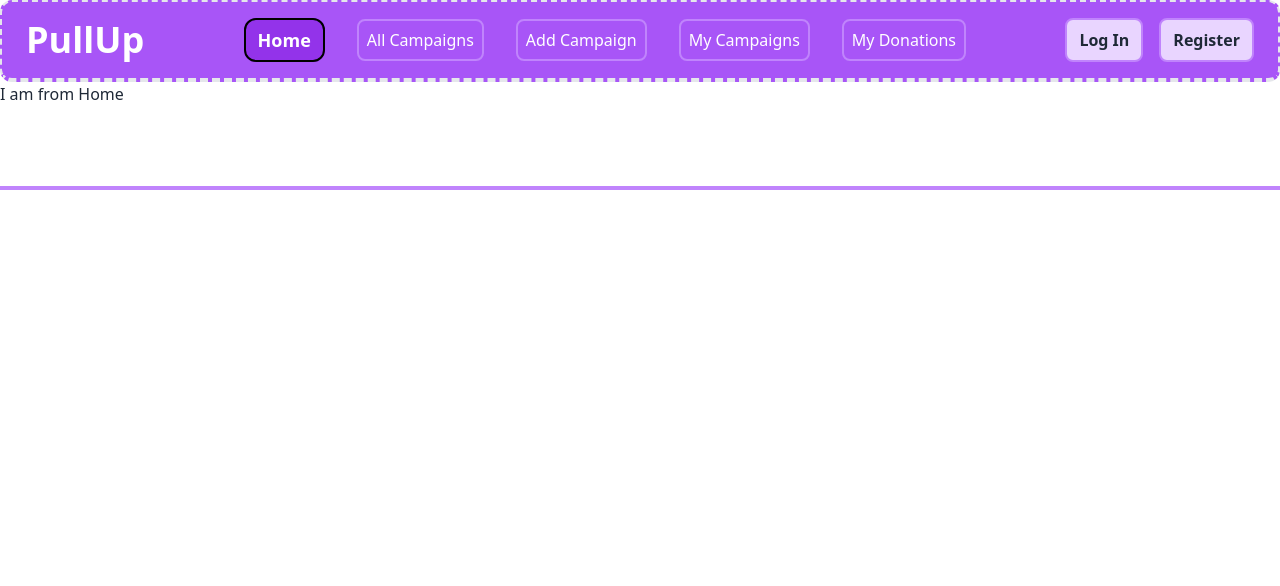
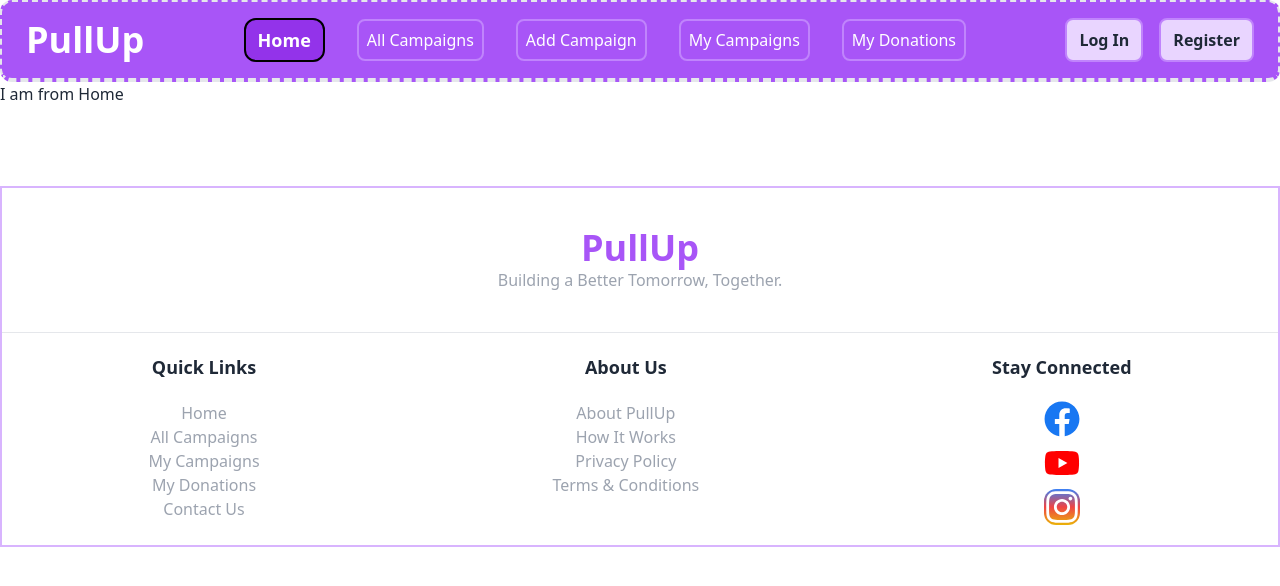
Before and after one commit to Rasadul-Islam/crowd-funding-client, a React (Vite) app: page / in a window 1280 px wide. Shown: the top 586 px of the page. Built offline with nearby package versions, Linux system fonts and the light colour scheme.

Commit message:
added footer section

```diff
--- a/src/components/Footer/Footer.jsx
+++ b/src/components/Footer/Footer.jsx
@@ -1,10 +1,44 @@
 import React from 'react';
+import { FaFacebook, FaInstagram, FaYoutube } from 'react-icons/fa';
 
 const Footer = () => {
     return (
-        <div className='mt-20 border-2 border-purple-400'>
-            <div>
-
+        <div className='mt-20 border-2 border-purple-300'>
+            <div className='text-center my-10'>
+                <h1 className='text-3xl lg:text-4xl font-bold text-purple-500'>PullUp</h1>
+                <p className='text-gray-400 text-base'>Building a Better Tomorrow, Together.</p>
+            </div>
+            <hr />
+            <div className='flex flex-col md:flex-row justify-around gap-y-10 my-5 '>
+                <div className='text-center'>
+                    <h1 className='font-bold text-lg mb-5 '>Quick Links</h1>
+                    <ul className='text-gray-400'>
+                        <li><a href='#'>Home</a></li>
+                        <li><a href='#'>All Campaigns</a></li>
+                        <li><a href='#'>My Campaigns</a></li>
+                        <li><a href='#'>My Donations
+                        </a></li>
+                        <li><a href='#'>Contact Us
+                        </a></li>
+                    </ul>
+                </div>
+                <div className='text-center'>
+                    <h1 className='font-bold text-lg mb-5 '>About Us</h1>
+                    <ul className='text-gray-400'>
+                        <li><a href='#'>About PullUp</a></li>
+                        <li><a href='#'>How It Works</a></li>
+                        <li><a href='#'>Privacy Policy</a></li>
+                        <li><a href='#'>Terms & Conditions</a></li>
+                    </ul>
+                </div>
+                <div className='text-center'>
+                    <h1 className='font-bold text-lg mb-5 '>Stay Connected</h1>
+                    <ul className='flex flex-col gap-2 text-gray-400 text-4xl items-center'>
+                        <li><a href='#' className='text-[#1877F2]'><FaFacebook /></a></li>
+                        <li><a href='#' className='text-[#FF0000]' ><FaYoutube /></a></li>
+                        <li className="bg-gradient-to-b from-blue-500 via-red-500 to-yellow-500 rounded-xl"><a href='#' className="text-white"><FaInstagram /></a></li>
+                    </ul>
+                </div>
             </div>
 
         </div>
```
